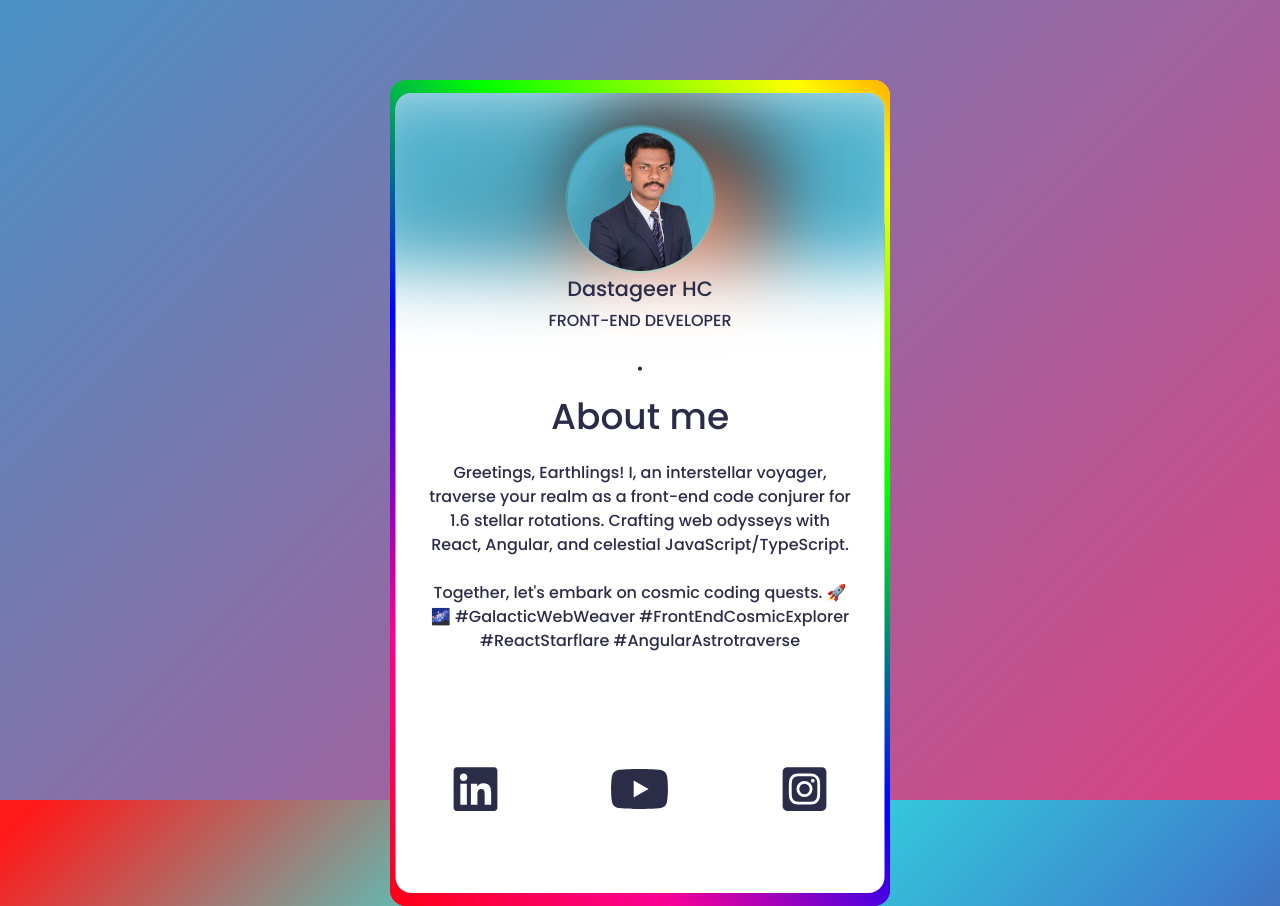
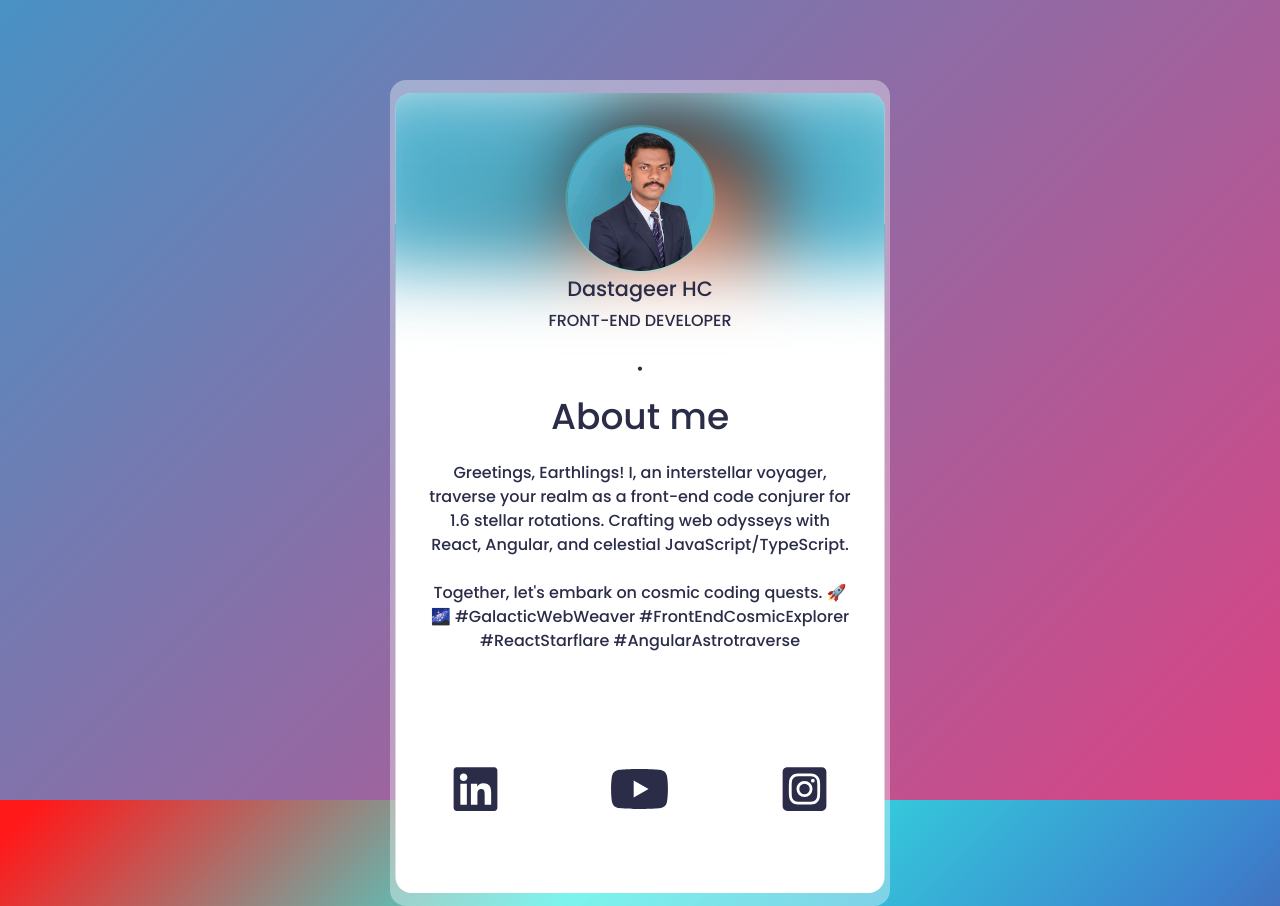
Before and after one commit to dastageer-hc/portfolio, a React (Create React App) app: page / in a window 1280 px wide. Built offline with nearby package versions, Linux system fonts and the light colour scheme.

Commit message:
border removed

```diff
--- a/src/components/Homepage/HomePage.module.css
+++ b/src/components/Homepage/HomePage.module.css
@@ -48,34 +48,7 @@
   transform: scale(15);
 } */
 
-.outer_border:before,
-.outer_border:after {
-  content: '';
-  position: absolute;
-  left: -2px;
-  top: -2px;
-  background: linear-gradient(45deg, #fb0094, #0000ff, #00ff00, #ffff00, #ff0000, #fb0094,
-      #0000ff, #00ff00, #ffff00, #ff0000);
-  background-size: 400%;
-  width: calc(100% + 4px);
-  height: calc(100% + 4px);
-  z-index: -1;
-  animation: steam 20s linear infinite;
-}
 
-@keyframes steam {
-  0% {
-    background-position: 0 0;
-  }
-
-  50% {
-    background-position: 400% 0;
-  }
-
-  100% {
-    background-position: 0 0;
-  }
-}
 
 .block:after {
   filter: blur(50px);
@@ -217,19 +190,6 @@
   }
 }
 
-@keyframes animatedGradient {
-  0% {
-    background-position: 0% 50%;
-  }
-
-  50% {
-    background-position: 100% 50%;
-  }
-
-  100% {
-    background-position: 0% 50%;
-  }
-}
 
 @media (max-width:550px) {
   .outer_border {
```
